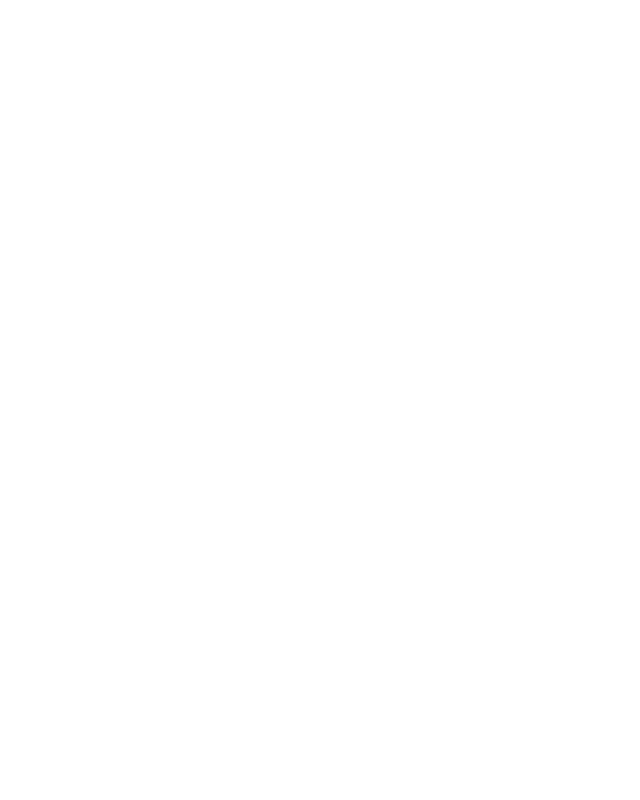
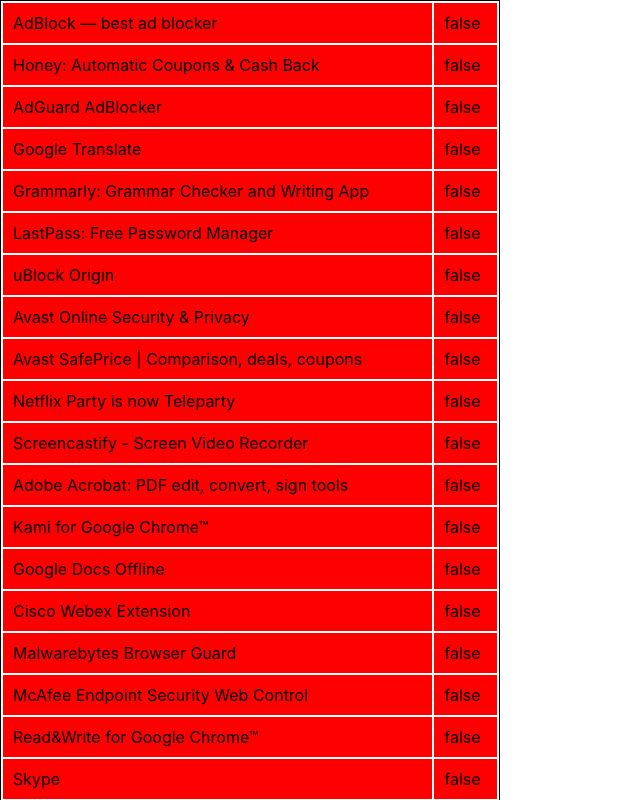
Before and after one commit to z0ccc/extension-detector, a React (Create React App) app: page / in a window 1280 px wide. Shown: the top 800 px of the page, without its empty margins (0-640 px from the left). Built offline with nearby package versions, Linux system fonts and the light colour scheme.

Commit message:
Display extension list

```diff
--- a/src/App.css
+++ b/src/App.css
@@ -1,38 +1,8 @@
-.App {
-  text-align: center;
+table {
+  width: 500px;
+  border:1px solid black;
 }
 
-.App-logo {
-  height: 40vmin;
-  pointer-events: none;
+td {
+  padding: 10px;
 }
-
-@media (prefers-reduced-motion: no-preference) {
-  .App-logo {
-    animation: App-logo-spin infinite 20s linear;
-  }
-}
-
-.App-header {
-  background-color: #282c34;
-  min-height: 100vh;
-  display: flex;
-  flex-direction: column;
-  align-items: center;
-  justify-content: center;
-  font-size: calc(10px + 2vmin);
-  color: white;
-}
-
-.App-link {
-  color: #61dafb;
-}
-
-@keyframes App-logo-spin {
-  from {
-    transform: rotate(0deg);
-  }
-  to {
-    transform: rotate(360deg);
-  }
-}
--- a/src/App.js
+++ b/src/App.js
@@ -1,12 +1,46 @@
-import { useEffect } from 'react';
+import { useState, useEffect } from 'react';
 import './App.css';
-import extensionScan from './utils/extensionScan';
+import checkExtensions from './utils/checkExtensions';
 
 const App = () => {
+  const [extensions, setExtensions] = useState();
+
   useEffect(() => {
-    extensionScan();
+    checkExtensions().then((extensionsArr) =>
+      setExtensions(
+        extensionsArr.sort((a, b) => Number(b.detected) - Number(a.detected))
+      )
+    );
   }, []);
-  return <div className="App"></div>;
+
+  useEffect(() => {
+    console.log(extensions);
+  }, [extensions]);
+
+  return (
+    <div className="App">
+      {extensions ? (
+        <table>
+          <tbody>
+            {Object.keys(extensions).map((key) => (
+              <tr
+                style={{
+                  backgroundColor: extensions[key].detected
+                    ? '#00ff00'
+                    : '#ff0000',
+                }}
+              >
+                <td>{extensions[key].name}</td>
+                <td>{`${extensions[key].detected}`}</td>
+              </tr>
+            ))}
+          </tbody>
+        </table>
+      ) : (
+        'loading'
+      )}
+    </div>
+  );
 };
 
 export default App;
--- /dev/null
+++ b/src/utils/checkExtensions.js
@@ -0,0 +1,19 @@
+import extensions from './extensions';
+
+const checkExtensions = async () => {
+  const urls = Object.keys(extensions).map(
+    (key) =>
+      fetch(`chrome-extension://${extensions[key].id}/${extensions[key].file}`)
+        .then(() => ({ name: key, detected: true }))
+        .catch(() => ({ name: key, detected: false }))
+
+    // .catch((response) => {
+    //   console.log(response);
+    //   return { name: key, detected: false };
+    // })
+  );
+
+  return Promise.all(urls).then((values) => values);
+};
+
+export default checkExtensions;
--- a/src/utils/extensionScan.js
+++ /dev/null
@@ -1,15 +0,0 @@
-import extensions from './extensions';
-
-const checkExtensions = async () => {
-  const urls = Object.keys(extensions).map((key) =>
-    fetch(`chrome-extension://${extensions[key].id}/${extensions[key].file}`)
-      .then(() => ({ [key]: true }))
-      .catch((e) => ({ [key]: false }))
-  );
-
-  Promise.all(urls).then((values) => {
-    console.log(values);
-  });
-};
-
-export default checkExtensions;
--- a/src/utils/extensions.js
+++ b/src/utils/extensions.js
@@ -30,10 +30,6 @@
   'Avast Online Security & Privacy': {
     id: 'gomekmidlodglbbmalcneegieacbdmki',
     file: 'common/mocks/empty.js',
-  },
-  'Avast Online Security & Privacy': {
-    id: 'gomekmidlodglbbmalcneegieacbdmki',
-    file: '_locales/ar/messages.json',
   },
   'Avast SafePrice | Comparison, deals, coupons': {
     id: 'eofcbnmajmjmplflapaojjnihcjkigck',
```
